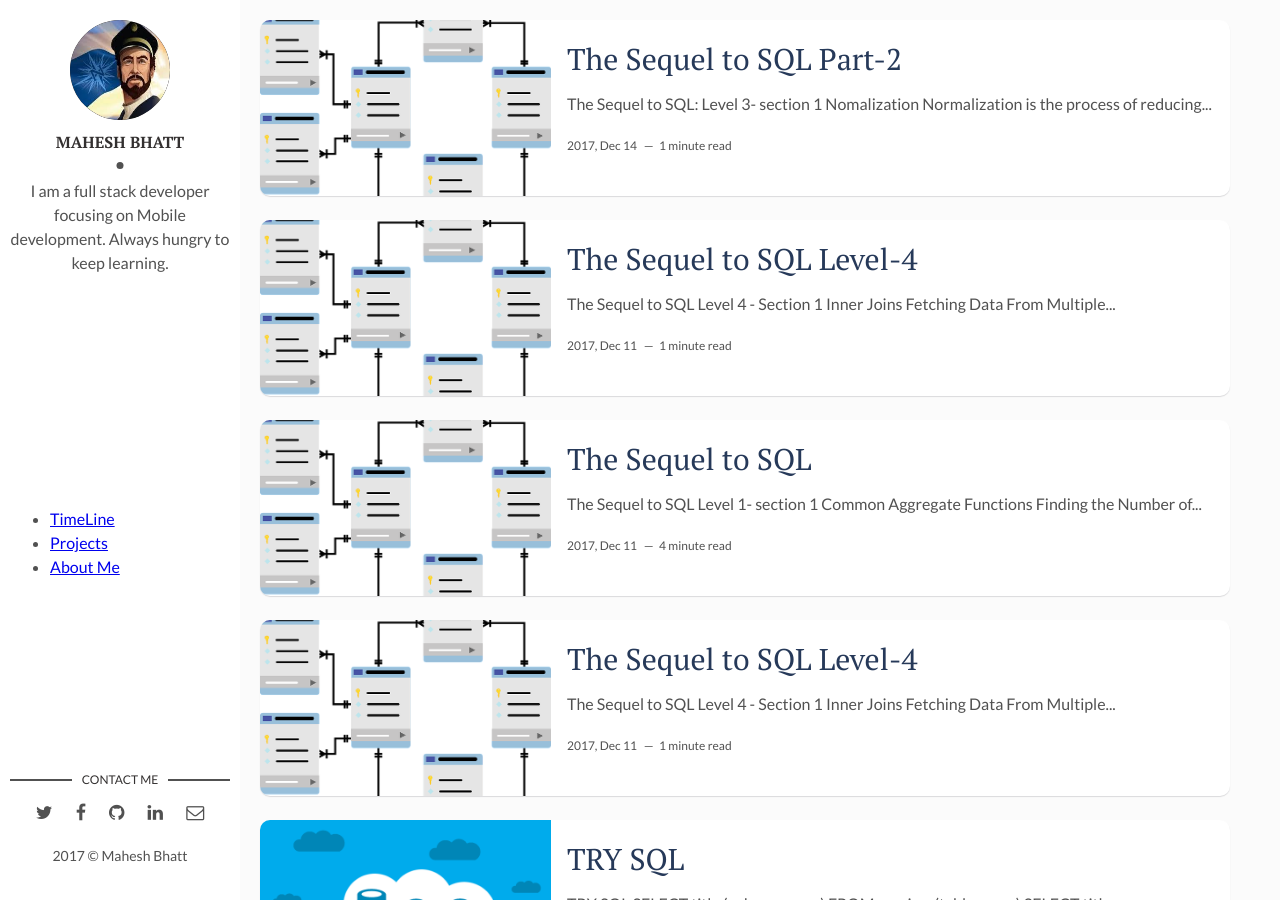
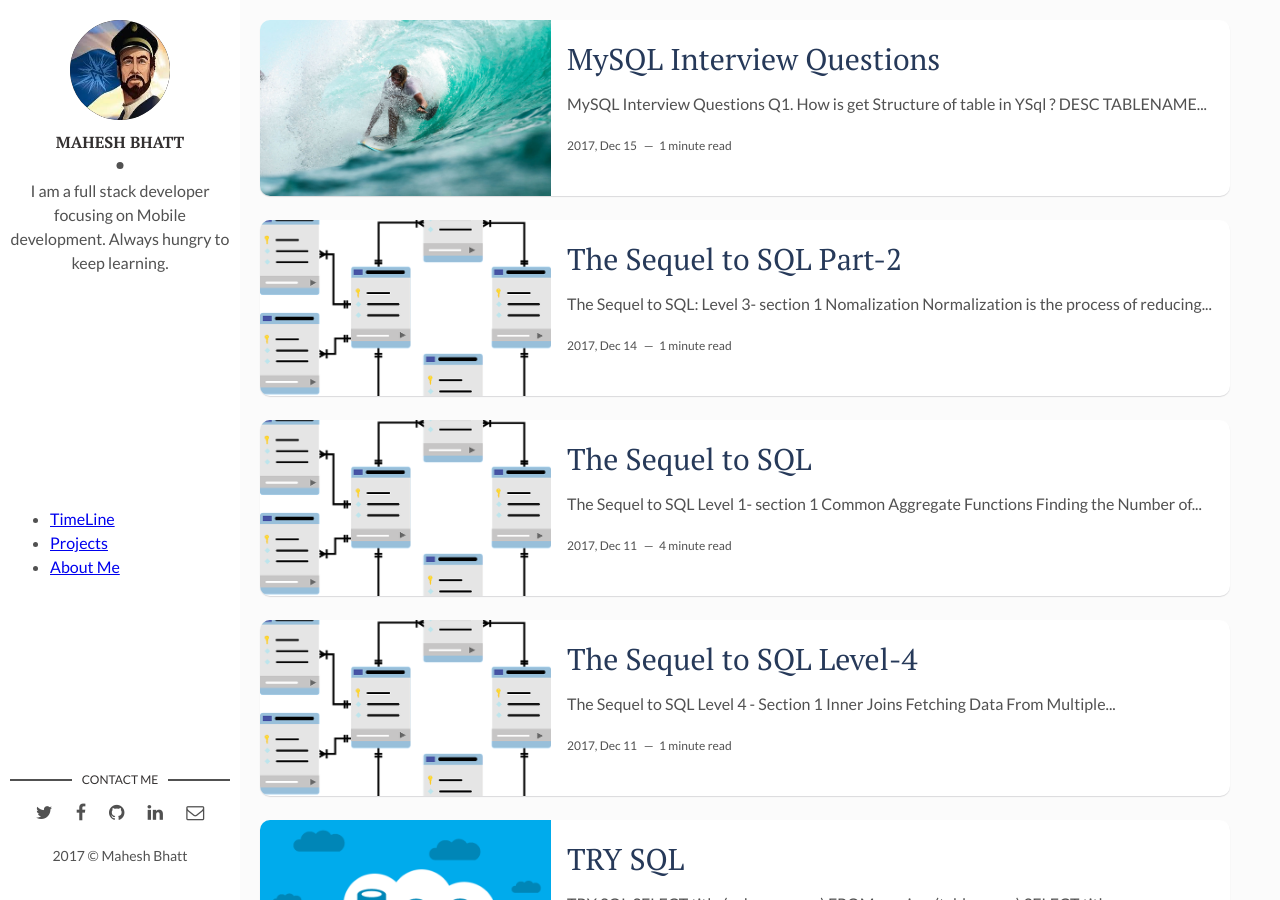
Before and after one commit to akamahesh/akamahesh.github.io, a Jekyll site: the page built from index.html, in a window 1280 px wide and 900 px high. Built offline with Jekyll 4.4.1, drawn with Linux system fonts in a browser that asks for light colours; the list of posts is cut into pages by our own code; some of the changed lines change nothing that is shown.

Commit message:
new post added

````diff
--- a/_posts/2017-12-13-the-sql-interview-questions.markdown
+++ b/_posts/2017-12-13-the-sql-interview-questions.markdown
@@ -1,56 +1,34 @@
 ---
 layout: post
-title: The Sequel to SQL Level-4
-date: '2017-12-12 00:00:00 +0300'
+title: MySQL Interview Questions
+date: '2017-12-16 00:00:00 +0300'
 description: Advance SQL
-img: sql-sequel.png
+img: i-rest.jpg
 tags:
   - SQL
   - database
 ---
 
-# The Sequel to SQL
+# MySQL Interview Questions
+- Q1.  How is get Structure of table in YSql ?
+```SQL
+DESC TABLENAME
+```
+- Q2. What are the data types available in MYSQL?
+- Ans :INT,VARCHAR, DOUBLE, FLOAT etc.
+1. Numeric Datatype
+2. Date and Time Datatype
+3. String Datatype
 
-Level 4 - Section 1
+- Q3, how man types of JOIN are supported by MySQL?
+- Ans: All type of join supports in mysql are: INNER, FULL, LEFT, RIGHT, UNION .
 
-## Inner Joins
+- Q4. Routeines and Stored Procedure ?
 
-**Fetching Data From Multiple Tables:**
-```SQL
-SELECT review, movie_id
-FROM Reviews;
-```
-Fetches all the reviews
-```SQL
-SELECT title
-FROM Movies
-WHERE id IN (1,3,4);
-```
-Fetches all the associated movie titles
-- Now How we can return this data using 1 query instead of 2.
-- Two tables can be joined by the primary key and a foreign key.
-- Using the INNER JOIN to create this query, we can show where both tables have matching values.
+- 05. Command to show the current version of MYSQL
+- Ans SELECT VERSION();
 
-```SQL
-SELECT  *
-FROM Movies
-INNER JOIN Reviews
-On Movies.id=Reviews.movie_id
-```
-- what if we only wanted the movie title and review text to be returned?
-```SQL
-SELECt Movies.title, Reviews.review
-FROM Movies
-INNER JOIN Reviews
-ON Movies.id = Reviews.movie_id
-```
-- How do we find genres of Peter Pan?
-```SQL
-SELECT Movies.title, Genres.name
-FROM Movies
-INNER JOIN Movies_Genres
-ON Movies.id = Movies_Genres.movie_id
-INNER JOIN Genres
-ON Movies_Genres.genre_id = Genres.id
-WHERE Movies.title = "Peter Pan";
-```
+- Q6. What is the difference between NOW() and CURRENT_DATE()?
+- Now() command shows current year, month, date with hours, minutes and seconds. CURRENT_DATE() show cureent year , month, and date only.
+
+- Q7.
````
